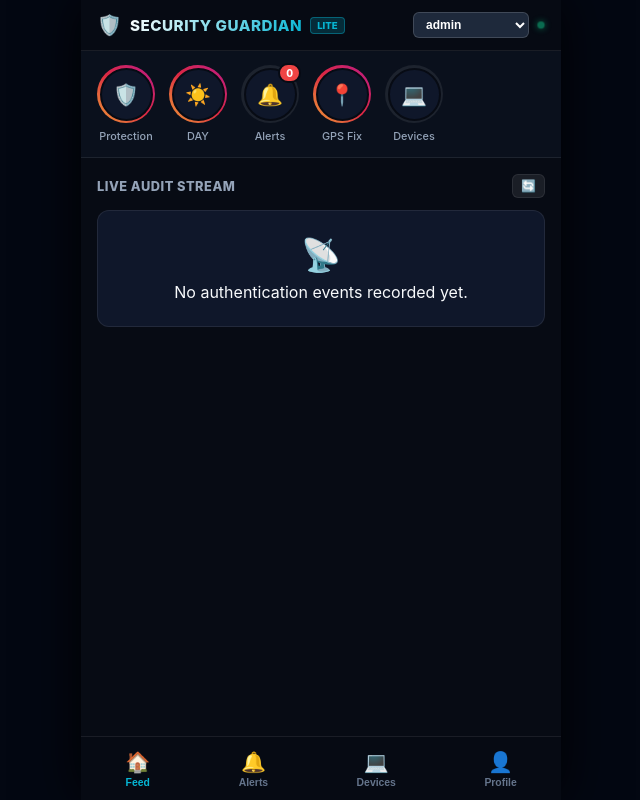
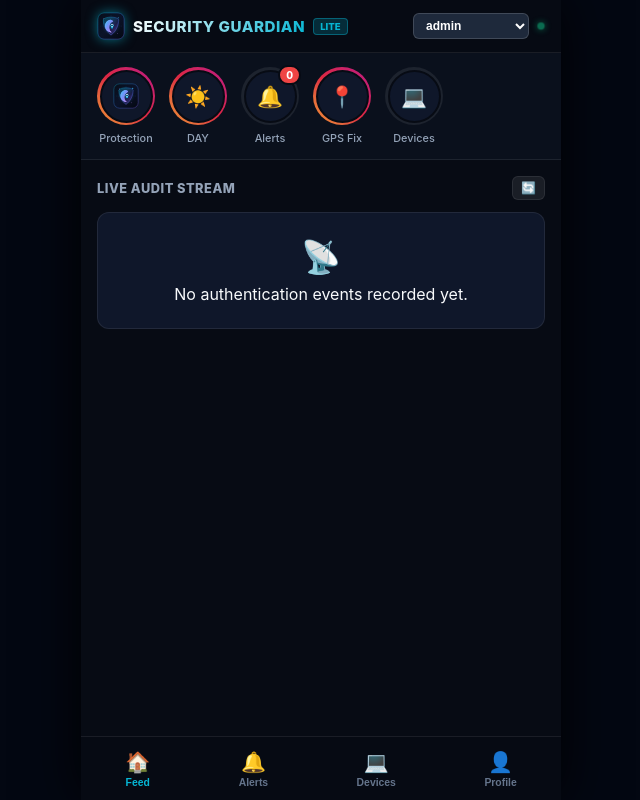
Before and after one commit to Hrushikesh-Mysore/Login-After-Dark, a Flask app: page /mobile in a window 1280 px wide. Shown: the whole page, without its empty margins (319-959 px from the left). Run offline with Flask 3, Linux system fonts and the light colour scheme; data comes from the database, SQL or seed files in the repository; data that the repository does not hold is empty; some libraries are stand-ins or nearby versions.

Commit message:
Patch-Notes

```diff
--- a/LAUNCHER.html
+++ b/LAUNCHER.html
@@ -5,6 +5,9 @@
   <meta name="viewport" content="width=device-width, initial-scale=1.0">
   <title>Login After Dark — Quick Launch Hub</title>
 
+  <link rel="icon" type="image/svg+xml" href="static/img/logo.svg">
+  <link rel="alternate icon" type="image/png" href="static/img/favicon.png">
+  <link rel="apple-touch-icon" href="static/img/icon-192.png">
   <link rel="preconnect" href="https://fonts.googleapis.com">
   <link rel="preconnect" href="https://fonts.gstatic.com" crossorigin>
   <link href="https://fonts.googleapis.com/css2?family=Fira+Code:wght@400;500;600;700&family=Inter:wght@300;400;500;600;700;800&display=swap" rel="stylesheet">
@@ -315,7 +318,7 @@
     <!-- Header -->
     <header class="header">
       <div class="brand-group">
-        <div class="logo-badge">🌙</div>
+        <img src="static/img/logo.svg" alt="Login After Dark" class="logo-badge-img" style="width:54px; height:54px; border-radius:14px; box-shadow:0 0 20px rgba(6,182,212,0.35); flex-shrink:0;">
         <div>
           <h1 class="brand-title">LOGIN AFTER DARK</h1>
           <p class="brand-subtitle">Quick Launch Hub & Mission Control</p>
--- a/static/sw.js
+++ b/static/sw.js
@@ -7,7 +7,10 @@ const STATIC_ASSETS = [
   '/static/js/mobile.js',
   '/static/js/fingerprint.js',
   '/static/img/icon-192.png',
-  '/static/img/icon-512.png'
+  '/static/img/icon-512.png',
+  '/static/img/logo.svg',
+  '/static/img/favicon.svg',
+  '/static/img/favicon.png'
 ];
 
 self.addEventListener('install', (event) => {
--- a/templates/launcher.html
+++ b/templates/launcher.html
@@ -5,7 +5,9 @@
   <meta name="viewport" content="width=device-width, initial-scale=1.0">
   <title>Login After Dark — Mission Control & Quick Launcher</title>
 
-  <link rel="icon" type="image/png" href="{{ url_for('static', filename='img/icon-192.png') }}">
+  <link rel="icon" type="image/svg+xml" href="{{ url_for('static', filename='img/logo.svg') }}">
+  <link rel="alternate icon" type="image/png" href="{{ url_for('static', filename='img/favicon.png') }}">
+  <link rel="apple-touch-icon" href="{{ url_for('static', filename='img/icon-192.png') }}">
   <link rel="preconnect" href="https://fonts.googleapis.com">
   <link rel="preconnect" href="https://fonts.gstatic.com" crossorigin>
   <link href="https://fonts.googleapis.com/css2?family=Fira+Code:wght@400;500;600;700&family=Inter:wght@300;400;500;600;700;800&display=swap" rel="stylesheet">
@@ -558,7 +560,7 @@
     <!-- Top Navigation Header -->
     <header class="header">
       <div class="brand-group">
-        <div class="logo-badge">🌙</div>
+        <img src="{{ url_for('static', filename='img/logo.svg') }}" alt="Login After Dark" class="logo-badge-img" style="width:54px; height:54px; border-radius:14px; box-shadow:0 0 20px rgba(6,182,212,0.35); flex-shrink:0;">
         <div>
           <h1 class="brand-title">LOGIN AFTER DARK</h1>
           <p class="brand-subtitle">Enterprise SOC Threat Command Center & Mobile Defense</p>
--- a/templates/mobile.html
+++ b/templates/mobile.html
@@ -12,6 +12,9 @@
   <meta name="apple-mobile-web-app-title" content="Guardian Lite">
   <meta name="theme-color" content="#070b14">
   <link rel="manifest" href="{{ url_for('static', filename='manifest.json') }}">
+  <link rel="icon" type="image/svg+xml" href="{{ url_for('static', filename='img/logo.svg') }}">
+  <link rel="alternate icon" type="image/png" href="{{ url_for('static', filename='img/favicon.png') }}">
+  <link rel="apple-touch-icon" href="{{ url_for('static', filename='img/icon-192.png') }}">
 
   <!-- Stylesheets & Fonts -->
   <link rel="stylesheet" href="{{ url_for('static', filename='css/mobile.css') }}">
@@ -27,7 +30,7 @@
     <!-- ========================================== -->
     <header class="insta-header">
       <div class="insta-brand">
-        <span class="insta-shield">🛡️</span>
+        <img src="{{ url_for('static', filename='img/logo.svg') }}" alt="Security Guardian" class="insta-logo-img" style="width:28px; height:28px; border-radius:7px; filter:drop-shadow(0 0 6px rgba(6,182,212,0.6));">
         <span class="insta-logo-text">SECURITY GUARDIAN</span>
         <span class="insta-badge-lite">LITE</span>
       </div>
@@ -49,7 +52,9 @@
       <!-- Story 1: Defense Active -->
       <div class="story-item active-ring" onclick="switchMobileTab('tab-alerts')">
         <div class="story-avatar-wrapper">
-          <div class="story-avatar">🛡️</div>
+          <div class="story-avatar" style="display:flex; align-items:center; justify-content:center;">
+            <img src="{{ url_for('static', filename='img/logo.svg') }}" alt="Protection" style="width:26px; height:26px; border-radius:6px;">
+          </div>
         </div>
         <span class="story-label">Protection</span>
       </div>
```
Also changed, not shown: templates/index.html (+7 -1 lines), static/img/favicon.png (added), static/img/favicon.svg (added), static/img/icon-192.png, static/img/icon-512.png, static/img/logo.svg (added), static/manifest.json.
